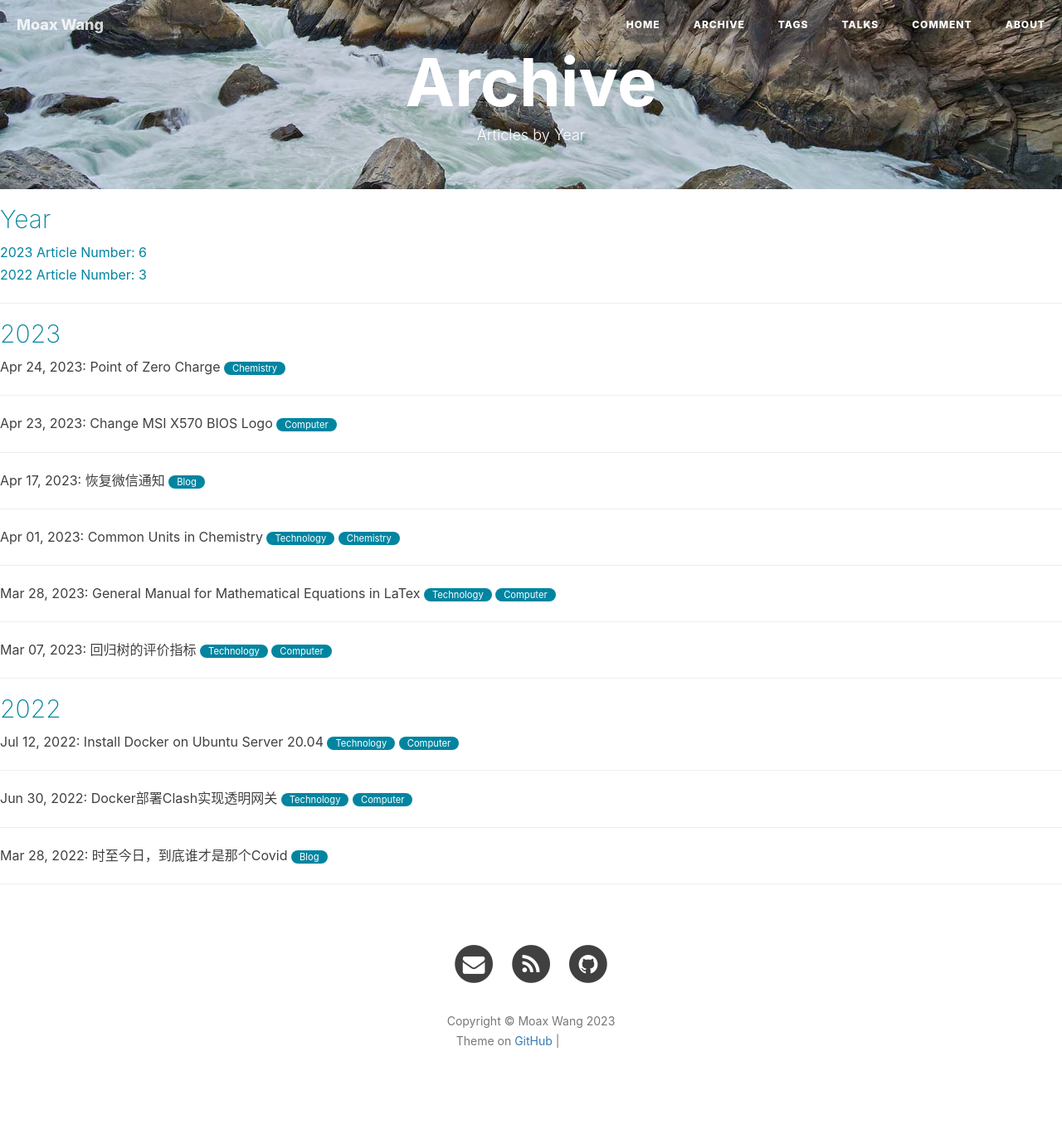
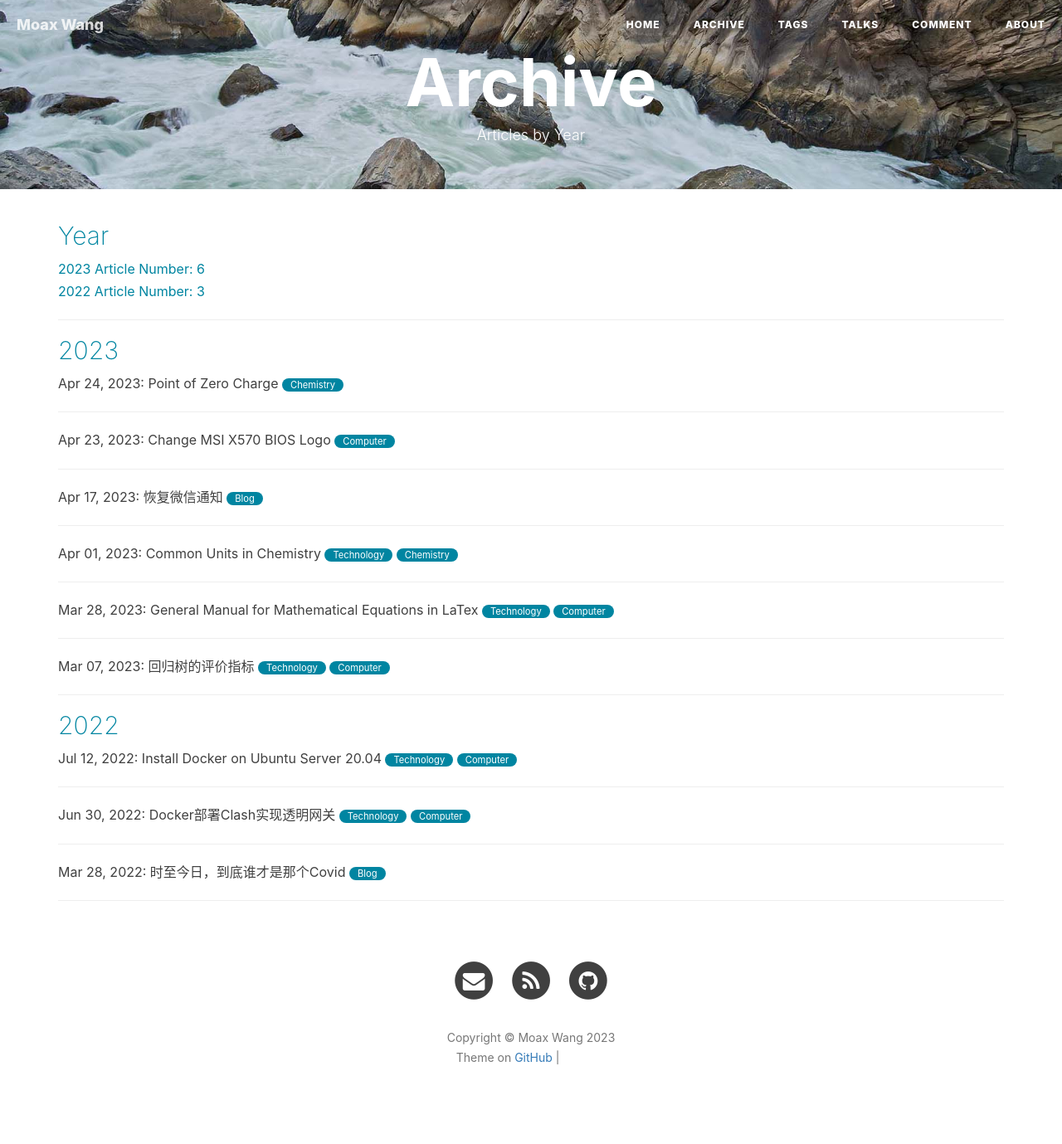
Before and after one commit to WinchellWang/winchellwang.github.io, a Jekyll site: the page built from 1archive.html, in a window 1280 px wide. Shown: the whole page at 83% size. Built offline with Jekyll 4.4.1, drawn with Linux system fonts in a browser that asks for light colours; nearby versions of some CDN libraries; comment, search, counter and statistics services are not loaded; grey boxes are pictures that could not be loaded.

Commit message:
Update 1archive.html

```diff
--- a/1archive.html
+++ b/1archive.html
@@ -46,7 +46,7 @@ permalink: /archive/
 
 </header>
 
-<div class="postlist-container">
+<div class="container">
 <ul style="list-style:none; padding:0" class="archive_meta">
 	<h2 style="color: #0085a1; font-weight: 200">Year</h2>
   {% assign counter = 0 %}
```
